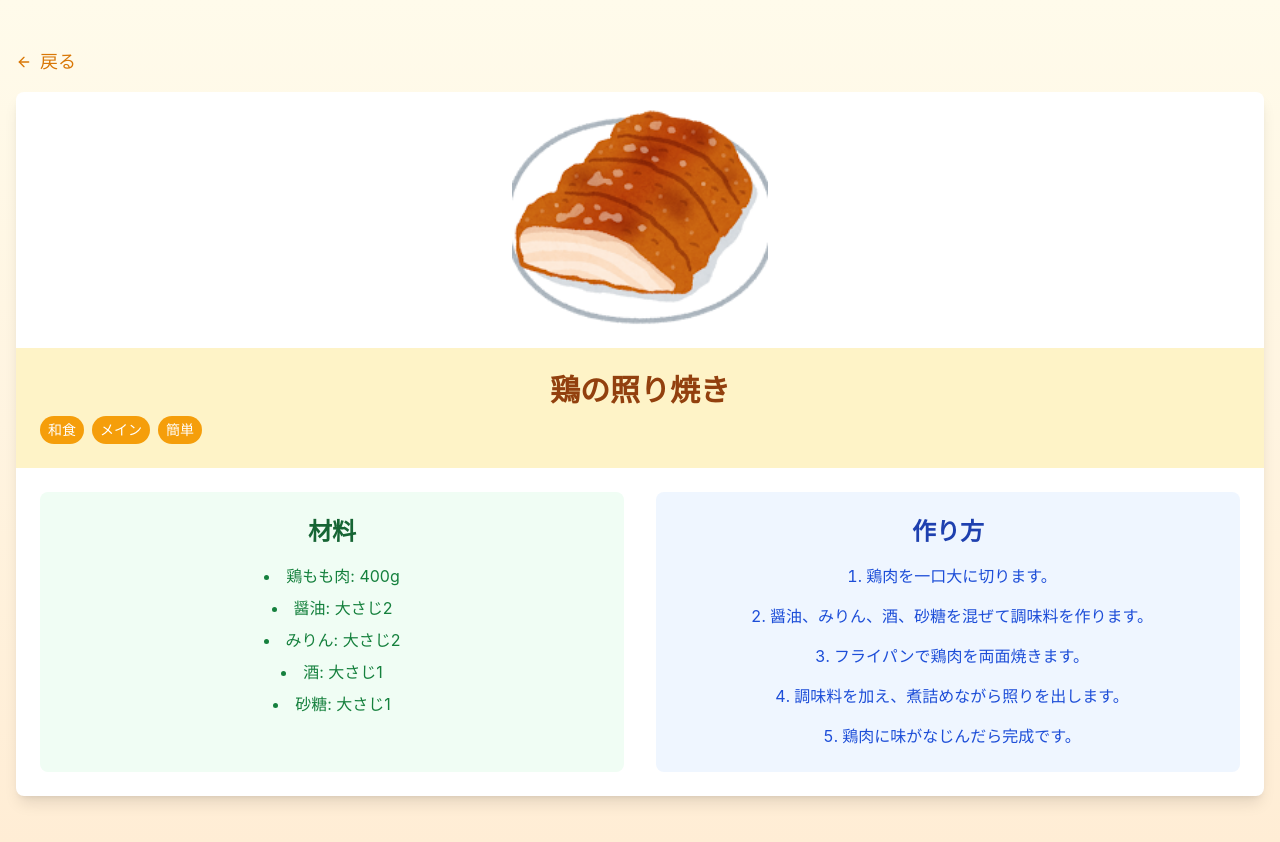
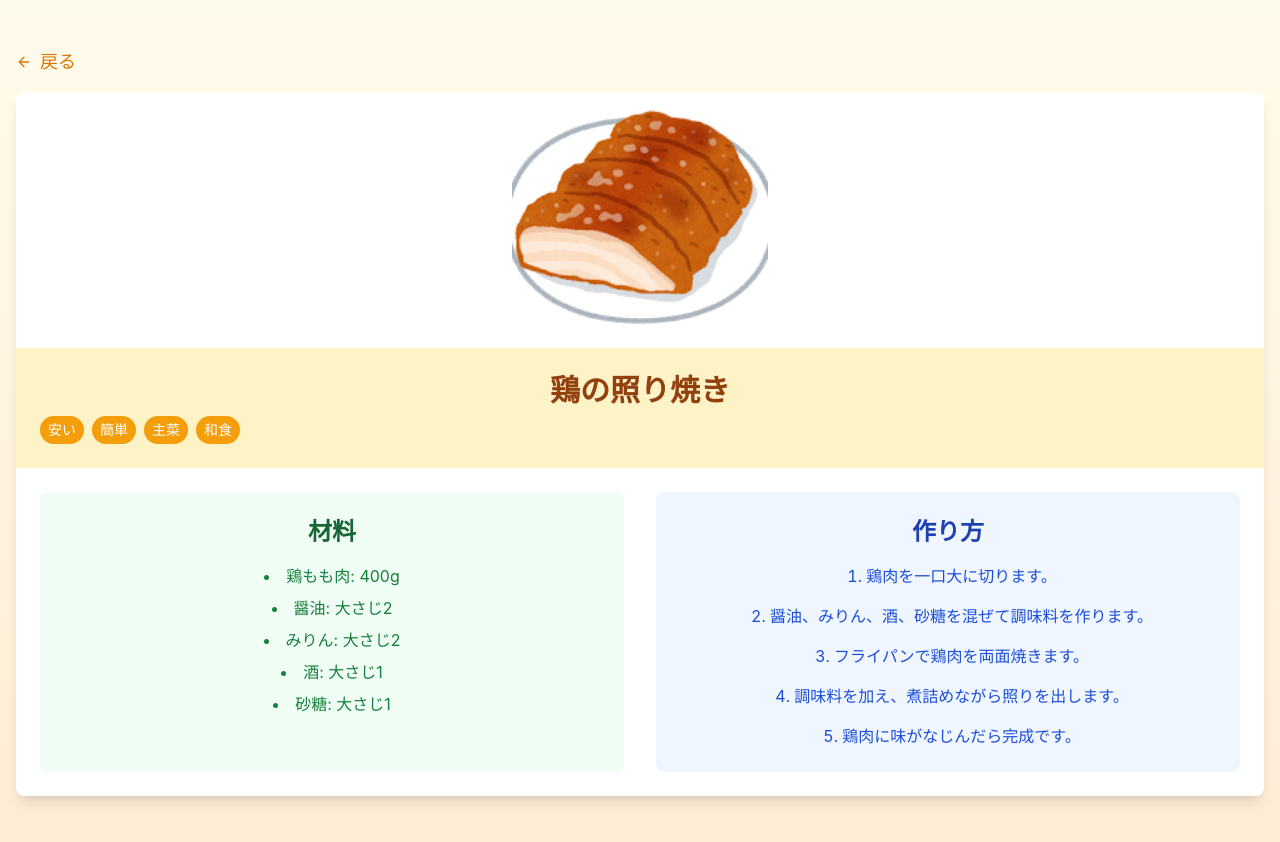
Before and after one commit to koishichito/progate-hackathon, a React (Create React App) app in the folder ryouri/: page /detail/1 in a window 1280 px wide. Built offline with nearby package versions, Linux system fonts and the light colour scheme.

Commit message:
独断と偏見でタグを修正

```diff
--- a/ryouri/src/data/data.js
+++ b/ryouri/src/data/data.js
@@ -41,9 +41,10 @@ export const recipes=[
             }
         ],
         "tags": [
-            "和食",
-            "メイン",
-            "簡単"
+            "安い",
+            "簡単",
+            "主菜",
+            "和食"
         ],
         "steps": [
             "鶏肉を一口大に切ります。",
@@ -92,9 +93,10 @@ export const recipes=[
             }
         ],
         "tags": [
-            "洋食",
-            "メイン",
-            "簡単"
+            "こってり",
+            "難しい",
+            "主菜",
+            "洋食"
         ],
         "steps": [
             "玉ねぎをみじん切りにして、炒めて冷まします。",
@@ -139,9 +141,11 @@ export const recipes=[
             }
         ],
         "tags": [
-            "和食",
-            "メイン",
-            "簡単"
+            "辛い",
+            "長い",
+            "簡単",
+            "主食",
+            "和食"
         ],
         "steps": [
             "じゃがいも、にんじん、玉ねぎを一口大に切ります。",
@@ -190,9 +194,11 @@ export const recipes=[
             }
         ],
         "tags": [
-            "洋食",
-            "メイン",
-            "簡単"
+            "こってり",
+            "長い",
+            "簡単",
+            "主菜",
+            "洋食"
         ],
         "steps": [
             "じゃがいも、にんじん、玉ねぎを一口大に切ります。",
@@ -245,9 +251,10 @@ export const recipes=[
             }
         ],
         "tags": [
+            "短い",
+            "簡単",
+            "主食",
             "洋食",
-            "メイン",
-            "簡単"
         ],
         "steps": [
             "鶏肉と玉ねぎを小さく切ります。",
@@ -296,9 +303,9 @@ export const recipes=[
             }
         ],
         "tags": [
-            "和食",
-            "メイン",
-            "揚げ物"
+            "安い",
+            "主菜",
+            "和食"
         ],
         "steps": [
             "鶏肉を一口大に切り、醤油、酒、しょうが、にんにくで下味をつけます。",
@@ -345,9 +352,10 @@ export const recipes=[
             }
         ],
         "tags": [
-            "和食",
-            "メイン",
-            "丼物"
+            "長い",
+            "簡単",
+            "主食",
+            "和食"
         ],
         "steps": [
             "鶏肉と玉ねぎを切り、鍋に出汁、醤油、みりん、砂糖を入れて火にかけます。",
@@ -391,9 +399,11 @@ export const recipes=[
             }
         ],
         "tags": [
-            "和食",
-            "メイン",
-            "麺類"
+            "安い",
+            "短い",
+            "簡単",
+            "主食",
+            "和食"
         ],
         "steps": [
             "豚肉、キャベツ、にんじんを切ります。",
@@ -421,9 +431,10 @@ export const recipes=[
             }
         ],
         "tags": [
-            "和食",
-            "メイン",
-            "魚料理"
+            "短い",
+            "簡単",
+            "主菜",
+            "和食"
         ],
         "steps": [
             "鮭に塩を振り、10分ほど置きます。",
@@ -466,9 +477,8 @@ export const recipes=[
             }
         ],
         "tags": [
-            "和食",
             "汁物",
-            "豚肉"
+            "和食"
         ],
         "steps": [
             "大根、にんじん、こんにゃくを食べやすい大きさに切ります。",
```
